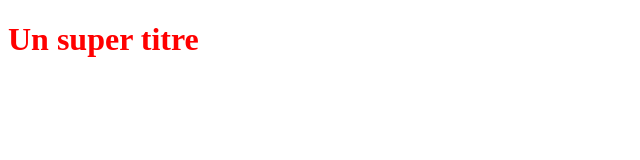
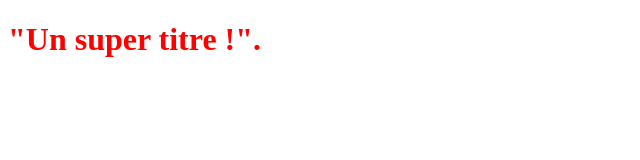
Before and after one commit to Alvaro-CG/OpenclassroomProject, a plain HTML site: page index.html in a window 1280 px wide. Shown: the whole page, without its empty margins (0-640 px from the left). Drawn offline with Linux system fonts and the light colour scheme.

Commit message:
new title H1

```diff
--- a/index.html
+++ b/index.html
@@ -7,7 +7,7 @@
 </head>
 
 <body>
-    <h1>Un super titre</h1>
+    <h1>"Un super titre !".</h1>
 </body>
 
 </html>
```
